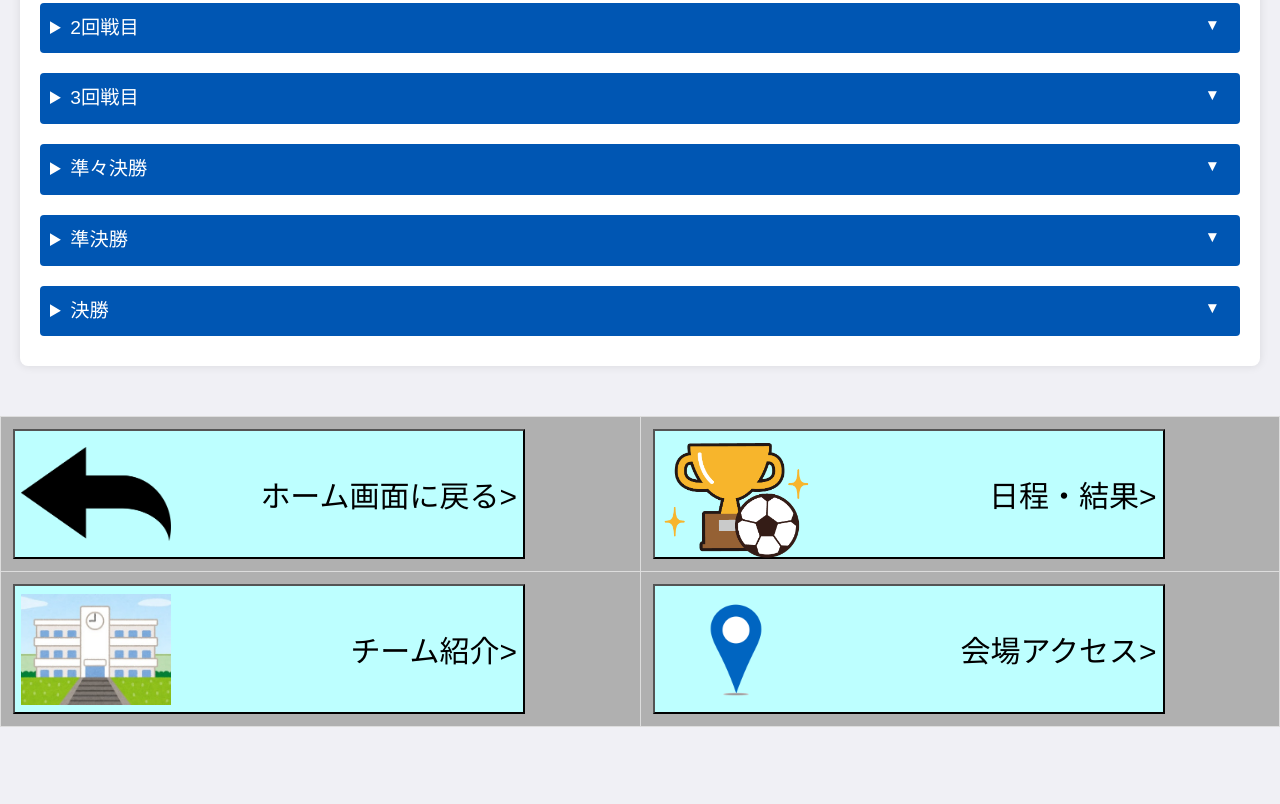
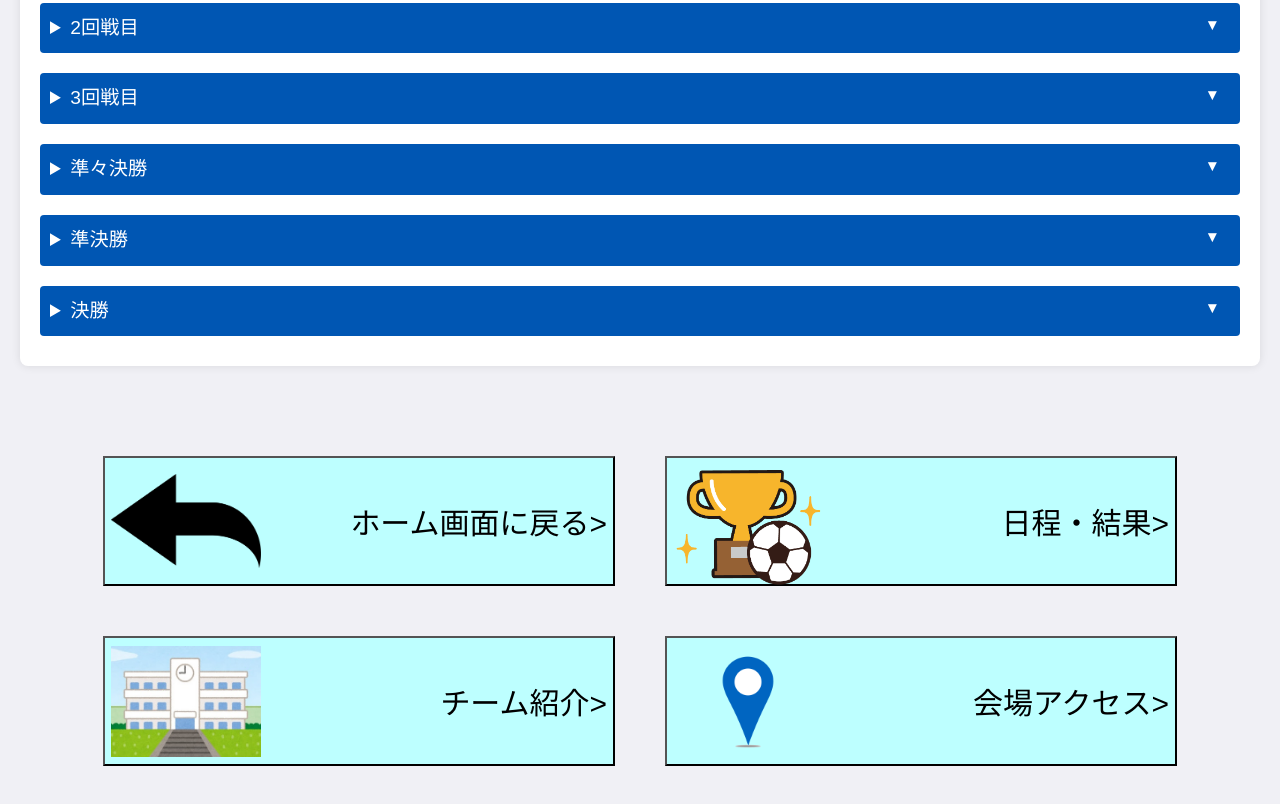
Before and after one commit to Keigo77/FinalWebsite, a plain HTML site: page index.html in a window 1280 px wide. Shown: the part 830-1634 px from the top of the page. Before the commit the page ends 1557 px from the top, so only its background shows below. Drawn offline with Linux system fonts and the light colour scheme.

Commit message:
フッター修正2

```diff
--- a/index.css
+++ b/index.css
@@ -176,8 +176,17 @@ button{
 
 
 /*フッター*/
-.footerTable{
+.footerTh{
     background-color: rgb(176, 176, 176);
     margin-top: 100px;
     color: white;
+    border: initial;
+    padding: initial;
+    text-align: initial;
 }
+
+.footerTable{
+    width: initial;
+    border-collapse: initial;
+    margin-top: initial;
+}
--- a/index.html
+++ b/index.html
@@ -680,16 +680,18 @@
             </details>
         </div>
     </main>
+
+    <!--フッターーーー-->
     <footer>
-        <table align="center" cellspacing="50">
+        <table class="footerTable" align="center" cellspacing="50">
             <tr>
-                <th class="footerTable">
+                <th class="footerTh">
                     <button onclick="location.href='aboutMatch.html'">
                         <img src="./images/return.png" alt="写真" class="buttonImage">
                         ホーム画面に戻る>
                     </button>
                 </th>
-                <th class="footerTable">
+                <th class="footerTh">
                     <button onclick="location.href='keigo.html'">
                         <img src="./images/reward.png" alt="写真" class="buttonImage">
                         日程・結果>
@@ -697,13 +699,13 @@
                 </th>
             </tr>
             <tr>
-                <th class="footerTable">
+                <th class="footerTh">
                     <button onclick="location.href='keigo.html'">
                         <img src="./images/school.jpg" alt="写真" class="buttonImage">
                         チーム紹介>
                     </button>
                 </th>
-                <th class="footerTable">
+                <th class="footerTh">
                     <button onclick="location.href='keigo.html'">
                         <img src="./images/mappin.png" alt="写真" class="buttonImage">
                         会場アクセス>
```
